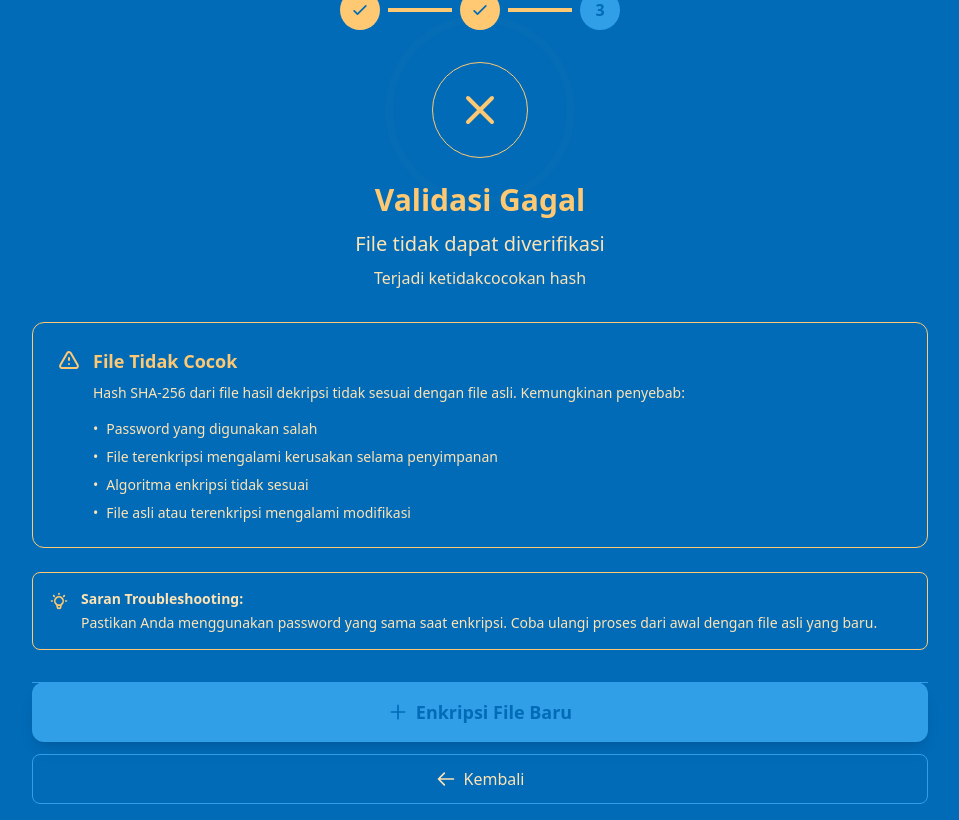
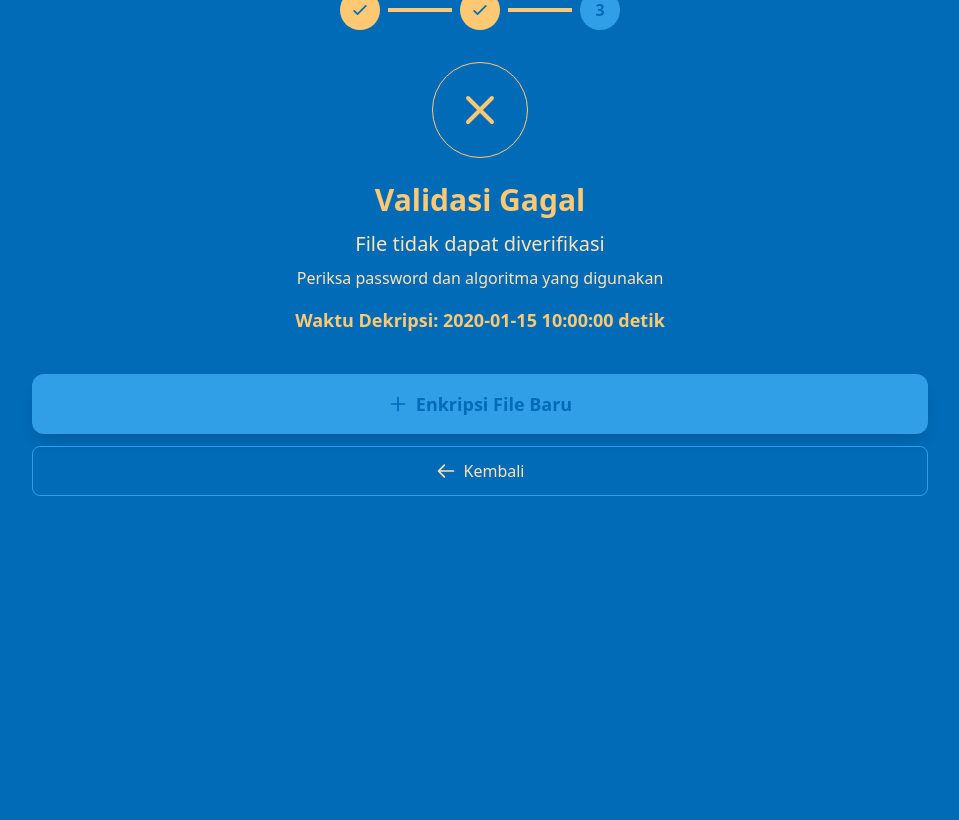
Before and after one commit to Akmalwizdom/project_kriptografi, a Flask app: template templates/final.html in a window 1280 px wide. Shown: the part 226-1046 px from the top of the page, without its empty margins (160-1119 px from the left). After the commit the page ends 722 px from the top, so only its background shows below. Run offline with Flask 3, Linux system fonts and the light colour scheme; the template is opened without the code that fills it: most values are stand-ins (such as "Sample title", 1, 10 or a date in 2020); some libraries are stand-ins or nearby versions.

Commit message:
modifikasi

```diff
--- a/app.py
+++ b/app.py
@@ -1,4 +1,5 @@
 import os
+import time
 from flask import (
     Flask, render_template, request, redirect, url_for,
     session, flash, send_from_directory
@@ -18,8 +19,6 @@ TEMP_DIR = os.path.join(BASE_DIR, 'output_temp')
 app.config['MAX_CONTENT_LENGTH'] = 500 * 1024 * 1024
 app.config['UPLOAD_FOLDER'] = UPLOAD_DIR
 app.config['TEMP_FOLDER'] = TEMP_DIR
-
-# Kunci rahasia untuk session
 app.config['SECRET_KEY'] = 'inirAhas1aB4n9etK3y'
 
 ALLOWED_EXTENSIONS = {'mp4', 'mov', 'avi', 'mkv', 'wmv'}
@@ -28,25 +27,24 @@ os.makedirs(UPLOAD_DIR, exist_ok=True)
 os.makedirs(TEMP_DIR, exist_ok=True)
 
 def allowed_file(filename):
-    return '.' in filename and \
-           filename.rsplit('.', 1)[1].lower() in ALLOWED_EXTENSIONS
+    return '.' in filename and filename.rsplit('.', 1)[1].lower() in ALLOWED_EXTENSIONS
 
-# --- ALUR APLIKASI ---
 
+# --- ROUTE HALAMAN UTAMA ---
 @app.route('/')
 def index():
-    # serve index.html
     return send_from_directory(app.static_folder, 'index.html')
+
 
 @app.errorhandler(413)
 def request_entity_too_large(error):
-    flash(f'File terlalu besar. Batas maksimum adalah 500 MB.', 'error')
+    flash('File terlalu besar. Maksimal 500 MB.', 'error')
     return redirect(url_for('index'))
 
+
+# --- ENKRIPSI FILE ---
 @app.route('/encrypt', methods=['POST'])
 def encrypt_file():
-    """Langkah 2: Unggah, Validasi, dan Enkripsi."""
-
     if 'video_file' not in request.files:
         flash('Tidak ada file yang dipilih.', 'error')
         return redirect(url_for('index'))
@@ -74,7 +72,12 @@ def encrypt_file():
     encrypted_filepath = os.path.join(app.config['TEMP_FOLDER'], encrypted_filename)
 
     try:
+        # --- MULAI HITUNG WAKTU ENKRIPSI ---
+        start_time = time.time()
         proses_kripto('enkripsi', algorithm, key, iv, original_filepath, encrypted_filepath)
+        end_time = time.time()
+        encryption_time = round(end_time - start_time, 2)
+        # -----------------------------------
     except Exception as e:
         flash(f'Terjadi error saat enkripsi: {e}', 'error')
         safe_remove(original_filepath)
@@ -87,15 +90,18 @@ def encrypt_file():
         'encrypted_filename': encrypted_filename,
         'encrypted_path': encrypted_filepath,
         'algorithm': algorithm,
-        'iv': iv.hex()  # Password tidak disimpan
+        'password': password,
+        'iv': iv.hex(),
+        'encryption_time': encryption_time
     }
 
-    flash('File berhasil dienkripsi!', 'success')
+    flash(f'File berhasil dienkripsi dalam {encryption_time} detik!', 'success')
     return redirect(url_for('encryption_result'))
 
+
+# --- TAMPILKAN HASIL ENKRIPSI ---
 @app.route('/result')
 def encryption_result():
-    """Langkah 3: Tampilkan hasil enkripsi."""
     if 'file_info' not in session:
         flash('Session tidak ditemukan. Silakan ulangi proses.', 'error')
         return redirect(url_for('index'))
@@ -103,23 +109,18 @@ def encryption_result():
     file_info = session['file_info']
     return render_template('result.html', file_info=file_info)
 
+
+# --- DEKRIPSI FILE ---
 @app.route('/decrypt', methods=['POST'])
 def decrypt_file():
-    """Langkah 4: Proses Dekripsi (sekarang user input password ulang)."""
     if 'file_info' not in session:
         flash('Session tidak ditemukan. Silakan ulangi proses.', 'error')
         return redirect(url_for('index'))
 
     file_info = session['file_info']
-
-    # 🔹 PASSWORD SEKARANG DIMINTA DARI INPUT FORM
-    input_password = request.form.get('password')
-    if not input_password:
-        flash('Silakan masukkan password untuk dekripsi.', 'error')
-        return redirect(url_for('encryption_result'))
-
+    password = file_info['password']
     iv = bytes.fromhex(file_info['iv'])
-    key = dapatkan_kunci_iv(input_password, iv)
+    key = dapatkan_kunci_iv(password, iv)
     algorithm = file_info['algorithm']
     encrypted_filepath = file_info['encrypted_path']
 
@@ -127,49 +128,59 @@ def decrypt_file():
     decrypted_filepath = os.path.join(app.config['TEMP_FOLDER'], decrypted_filename)
 
     try:
+        # --- MULAI HITUNG WAKTU DEKRIPSI ---
+        start_time = time.time()
         proses_kripto('dekripsi', algorithm, key, iv, encrypted_filepath, decrypted_filepath)
+        end_time = time.time()
+        decryption_time = round(end_time - start_time, 2)
+        # -----------------------------------
     except Exception as e:
         flash(f'Error saat dekripsi: {e}. Kemungkinan password salah.', 'error')
         return redirect(url_for('encryption_result'))
 
     decrypted_hash = hitung_sha256(decrypted_filepath)
     original_hash = file_info['original_hash']
-
     is_valid = (decrypted_hash == original_hash)
 
     session['decrypted_info'] = {
         'filename': decrypted_filename,
         'path': decrypted_filepath,
-        'is_valid': is_valid
+        'is_valid': is_valid,
+        'decryption_time': decryption_time
     }
 
+    flash(f'Dekripsi selesai dalam {decryption_time} detik!', 'success')
     session.modified = True
 
     return redirect(url_for('decryption_final'))
 
+
+# --- TAMPILKAN HASIL AKHIR ---
 @app.route('/final')
 def decryption_final():
-    """Langkah 5: Tampilkan hasil akhir dekripsi."""
     if 'decrypted_info' not in session:
         flash('Belum ada hasil dekripsi.', 'error')
         return redirect(url_for('index'))
 
-    return render_template('final.html',
-                           decrypted_info=session['decrypted_info'],
-                           original_filename=session['file_info']['original_filename'])
+    return render_template(
+        'final.html',
+        decrypted_info=session['decrypted_info'],
+        original_filename=session['file_info']['original_filename']
+    )
 
+
+# --- DOWNLOAD FILE ---
 @app.route('/download/<type>/<filename>')
 def download_file(type, filename):
-    """Mengizinkan pengguna mengunduh file .enc atau hasil dekripsi."""
     directory = app.config['TEMP_FOLDER']
     if type == 'original':
         directory = app.config['UPLOAD_FOLDER']
-
     return send_from_directory(directory, filename, as_attachment=True)
 
+
+# --- BERSIHKAN FILE & SESSION ---
 @app.route('/clear')
 def clear_session_files():
-    """Membersihkan file fisik dari session."""
     if 'file_info' in session:
         safe_remove(session['file_info'].get('original_path'))
         safe_remove(session['file_info'].get('encrypted_path'))
@@ -180,5 +191,6 @@ def clear_session_files():
     flash('Session dan file sementara telah dibersihkan.', 'info')
     return redirect(url_for('index'))
 
+
 if __name__ == '__main__':
     app.run(debug=True, host='0.0.0.0', port=5000)
--- a/templates/final.html
+++ b/templates/final.html
@@ -1,17 +1,18 @@
 <!DOCTYPE html>
 <html lang="id">
 <head>
-    <meta charset="UTF-8">
-    <meta name="viewport" content="width=device-width, initial-scale=1.0">
+    <meta charset="UTF-8" />
+    <meta name="viewport" content="width=device-width, initial-scale=1" />
     <title>Dekripsi Selesai - SecureVault</title>
     <script src="https://cdn.tailwindcss.com"></script>
 </head>
 <body class="min-h-screen bg-[#016bb8] text-[#fee3b3] p-4">
     <div class="max-w-4xl mx-auto">
         <div class="text-center mb-8 pt-8">
-            <div class="flex items-center justify-center mb-4">
+            <div class="flex items-center justify-center mb-4" role="img" aria-label="Ikon validasi selesai">
                 <svg class="w-12 h-12 text-[#319fe8]" fill="none" stroke="currentColor" viewBox="0 0 24 24">
-                    <path stroke-linecap="round" stroke-linejoin="round" stroke-width="2" d="M9 12l2 2 4-4m5.618-4.016A11.955 11.955 0 0112 2.944a11.955 11.955 0 01-8.618 3.04A12.02 12.02 0 003 9c0 5.591 3.824 10.29 9 11.622 5.176-1.332 9-6.03 9-11.622 0-1.042-.133-2.052-.382-3.016z" />
+                    <path stroke-linecap="round" stroke-linejoin="round" stroke-width="2"
+                          d="M9 12l2 2 4-4m5.618-4.016A11.955 11.955 0 0112 2.944a11.955 11.955 0 01-8.618 3.04A12.02 12.02 0 003 9c0 5.591 3.824 10.29 9 11.622 5.176-1.332 9-6.03 9-11.622 0-1.042-.133-2.052-.382-3.016z" />
                 </svg>
             </div>
             <h1 class="text-4xl font-bold text-[#fee3b3] mb-2">SecureVault Video</h1>
@@ -26,60 +27,60 @@
                     </svg>
                 </div>
                 <div class="w-16 h-1 mx-2 bg-[#fec972]"></div>
-
                 <div class="flex items-center justify-center w-10 h-10 rounded-full bg-[#fec972] text-[#016bb8] font-bold">
                     <svg class="w-5 h-5" fill="none" stroke="currentColor" viewBox="0 0 24 24">
                         <path stroke-linecap="round" stroke-linejoin="round" stroke-width="2" d="M5 13l4 4L19 7" />
                     </svg>
                 </div>
                 <div class="w-16 h-1 mx-2 bg-[#fec972]"></div>
-
                 <div class="flex items-center justify-center w-10 h-10 rounded-full bg-[#319fe8] text-[#016bb8] font-bold">
                     3
                 </div>
             </div>
         </div>
 
-        <div class="">
         {% if decrypted_info.is_valid %}
         <div class="text-center mb-8">
             <div class="relative inline-block">
                 <div class="w-24 h-24 bg-transparent border border-[#fec972] rounded-full flex items-center justify-center mx-auto mb-6 animate-pulse">
                     <svg class="w-12 h-12 text-[#fec972]" fill="none" stroke="currentColor" viewBox="0 0 24 24">
-                                <path stroke-linecap="round" stroke-linejoin="round" stroke-width="2" d="M9 12l2 2 4-4m6 2a9 9 0 11-18 0 9 9 0 0118 0z" />
+                        <path stroke-linecap="round" stroke-linejoin="round" stroke-width="2"
+                              d="M9 12l2 2 4-4m6 2a9 9 0 11-18 0 9 9 0 0118 0z" />
                     </svg>
-                        </div>
-                        <div class="absolute inset-0 w-24 h-24 mx-auto">
-                            <div class="absolute inset-0 border-4 border-[#fec972] rounded-full animate-ping"></div>
                 </div>
             </div>
             <h2 class="text-3xl font-bold text-[#fec972] mb-3">Validasi Berhasil!</h2>
             <p class="text-xl text-[#fee3b3] mb-2">File terdekripsi dengan sempurna</p>
-                    <p class="text-[#fee3b3]">Integritas file telah diverifikasi ✓</p>
+            <p class="text-[#fee3b3] mb-4">Integritas file telah diverifikasi ✓</p>
+
+            <!-- ⏱ Tambahkan waktu dekripsi -->
+            <p class="text-[#fec972] font-semibold text-lg">
+                Waktu Dekripsi: {{ decrypted_info.decryption_time }} detik
+            </p>
         </div>
 
         <div class="bg-transparent border border-[#fec972] rounded-xl p-6 mb-6">
             <div class="flex items-start mb-4">
                 <svg class="w-6 h-6 text-[#fec972] mr-3 mt-0.5 flex-shrink-0" fill="none" stroke="currentColor" viewBox="0 0 24 24">
-                            <path stroke-linecap="round" stroke-linejoin="round" stroke-width="2" d="M9 12l2 2 4-4m5.618-4.016A11.955 11.955 0 0112 2.944a11.955 11.955 0 01-8.618 3.04A12.02 12.02 0 003 9c0 5.591 3.824 10.29 9 11.622 5.176-1.332 9-6.03 9-11.622 0-1.042-.133-2.052-.382-3.016z" />
+                    <path stroke-linecap="round" stroke-linejoin="round" stroke-width="2"
+                          d="M9 12l2 2 4-4m5.618-4.016A11.955 11.955 0 0112 2.944a11.955 11.955 0 01-8.618 3.04A12.02 12.02 0 003 9c0 5.591 3.824 10.29 9 11.622 5.176-1.332 9-6.03 9-11.622 0-1.042-.133-2.052-.382-3.016z" />
                 </svg>
                 <div>
                     <p class="text-[#fec972] font-bold text-lg mb-2">Integritas Terjaga 100%</p>
                     <p class="text-[#fee3b3] text-sm mb-3">
-                                File hasil dekripsi identik dengan file asli yang Anda upload.
-                                Verifikasi menggunakan hash SHA-256.
+                        File hasil dekripsi identik dengan file asli. Verifikasi dilakukan menggunakan hash SHA-256.
                     </p>
                     <div class="bg-[#016bb8] rounded-lg p-4 space-y-2">
-                                <div class="flex items-center justify-between">
-                                    <span class="text-[#fee3b3] text-sm">File Asli:</span>
-                                    <span class="text-[#fee3b3] font-semibold text-sm">{{ original_filename }}</span>
+                        <div class="flex justify-between text-sm">
+                            <span class="text-[#fee3b3]">File Asli:</span>
+                            <span class="text-[#fee3b3] font-semibold">{{ original_filename }}</span>
                         </div>
-                                <div class="flex items-center justify-between">
-                                    <span class="text-[#fee3b3] text-sm">File Terdekripsi:</span>
-                                    <span class="text-[#fec972] font-mono text-sm">{{ decrypted_info.filename }}</span>
+                        <div class="flex justify-between text-sm">
+                            <span class="text-[#fee3b3]">File Terdekripsi:</span>
+                            <span class="text-[#fec972] font-mono">{{ decrypted_info.filename }}</span>
                         </div>
-                                <div class="flex items-center justify-between pt-2 border-t border-[#319fe8]">
-                                    <span class="text-[#fee3b3] text-sm">Status Hash:</span>
+                        <div class="flex justify-between text-sm pt-2 border-t border-[#319fe8]">
+                            <span class="text-[#fee3b3]">Status Hash:</span>
                             <span class="text-[#fec972] font-bold flex items-center">
                                 <svg class="w-4 h-4 mr-1" fill="none" stroke="currentColor" viewBox="0 0 24 24">
                                     <path stroke-linecap="round" stroke-linejoin="round" stroke-width="2" d="M5 13l4 4L19 7" />
@@ -95,89 +96,32 @@
         <a href="{{ url_for('download_file', type='temp', filename=decrypted_info.filename) }}"
            class="w-full bg-[#fec972] text-[#016bb8] py-4 rounded-xl font-bold text-lg hover:bg-[#fee3b3] transition-all flex items-center justify-center shadow-lg hover:shadow-xl mb-4 block group">
             <svg class="w-5 h-5 mr-2 group-hover:animate-bounce" fill="none" stroke="currentColor" viewBox="0 0 24 24">
-                        <path stroke-linecap="round" stroke-linejoin="round" stroke-width="2" d="M4 16v1a3 3 0 003 3h10a3 3 0 003-3v-1m-4-4l-4 4m0 0l-4-4m4 4V4" />
+                <path stroke-linecap="round" stroke-linejoin="round" stroke-width="2"
+                      d="M4 16v1a3 3 0 003 3h10a3 3 0 003-3v-1m-4-4l-4 4m0 0l-4-4m4 4V4" />
             </svg>
             Download File Terdekripsi
         </a>
 
-                <div class="bg-transparent border border-[#319fe8] rounded-lg p-4 flex items-start mb-6">
-                    <svg class="w-5 h-5 text-[#319fe8] mr-3 mt-0.5 flex-shrink-0" fill="none" stroke="currentColor" viewBox="0 0 24 24">
-                        <path stroke-linecap="round" stroke-linejoin="round" stroke-width="2" d="M13 16h-1v-4h-1m1-4h.01M21 12a9 9 0 11-18 0 9 9 0 0118 0z" />
-                    </svg>
-                    <p class="text-[#fee3b3] text-sm">
-                        File yang Anda download adalah versi terdekripsi dari file video asli.
-                        Anda dapat memutar video ini dengan media player favorit Anda.
-                    </p>
-                </div>
-
         {% else %}
+        <!-- Jika Validasi Gagal -->
         <div class="text-center mb-8">
-                    <div class="relative inline-block">
-                        <div class="w-24 h-24 bg-transparent border border-[#fec972] rounded-full flex items-center justify-center mx-auto mb-6">
+            <div class="w-24 h-24 border border-[#fec972] rounded-full flex items-center justify-center mx-auto mb-6" role="img" aria-label="Ikon validasi gagal">
                 <svg class="w-12 h-12 text-[#fec972]" fill="none" stroke="currentColor" viewBox="0 0 24 24">
                     <path stroke-linecap="round" stroke-linejoin="round" stroke-width="2" d="M6 18L18 6M6 6l12 12" />
                 </svg>
             </div>
-                        <div class="absolute inset-0 w-24 h-24 mx-auto">
-                            <div class="absolute inset-0 border-4 border-[#fec972] rounded-full animate-ping"></div>
-                        </div>
-                    </div>
             <h2 class="text-3xl font-bold text-[#fec972] mb-3">Validasi Gagal</h2>
             <p class="text-xl text-[#fee3b3] mb-2">File tidak dapat diverifikasi</p>
-                    <p class="text-[#fee3b3]">Terjadi ketidakcocokan hash</p>
-                </div>
+            <p class="text-[#fee3b3] mb-4">Periksa password dan algoritma yang digunakan</p>
 
-                <div class="bg-transparent border border-[#fec972] rounded-xl p-6 mb-6">
-                    <div class="flex items-start">
-                        <svg class="w-6 h-6 text-[#fec972] mr-3 mt-0.5 flex-shrink-0" fill="none" stroke="currentColor" viewBox="0 0 24 24">
-                            <path stroke-linecap="round" stroke-linejoin="round" stroke-width="2" d="M12 9v2m0 4h.01m-6.938 4h13.856c1.54 0 2.502-1.667 1.732-3L13.732 4c-.77-1.333-2.694-1.333-3.464 0L3.34 16c-.77 1.333.192 3 1.732 3z" />
-                        </svg>
-                        <div>
-                            <p class="text-[#fec972] font-bold text-lg mb-2">File Tidak Cocok</p>
-                            <p class="text-[#fee3b3] text-sm mb-4">
-                                Hash SHA-256 dari file hasil dekripsi tidak sesuai dengan file asli.
-                                Kemungkinan penyebab:
+            <p class="text-[#fec972] font-semibold text-lg">
+                Waktu Dekripsi: {{ decrypted_info.decryption_time }} detik
             </p>
-                            <ul class="space-y-2 text-[#fee3b3] text-sm">
-                                <li class="flex items-start">
-                                    <span class="mr-2">•</span>
-                                    <span>Password yang digunakan salah</span>
-                                </li>
-                                <li class="flex items-start">
-                                    <span class="mr-2">•</span>
-                                    <span>File terenkripsi mengalami kerusakan selama penyimpanan</span>
-                                </li>
-                                <li class="flex items-start">
-                                    <span class="mr-2">•</span>
-                                    <span>Algoritma enkripsi tidak sesuai</span>
-                                </li>
-                                <li class="flex items-start">
-                                    <span class="mr-2">•</span>
-                                    <span>File asli atau terenkripsi mengalami modifikasi</span>
-                                </li>
-                            </ul>
-                        </div>
-                    </div>
-                </div>
-
-                <div class="bg-transparent border border-[#fec972] rounded-lg p-4 flex items-start mb-6">
-                    <svg class="w-5 h-5 text-[#fec972] mr-3 mt-0.5 flex-shrink-0" fill="none" stroke="currentColor" viewBox="0 0 24 24">
-                        <path stroke-linecap="round" stroke-linejoin="round" stroke-width="2" d="M9.663 17h4.673M12 3v1m6.364 1.636l-.707.707M21 12h-1M4 12H3m3.343-5.657l-.707-.707m2.828 9.9a5 5 0 117.072 0l-.548.547A3.374 3.374 0 0014 18.469V19a2 2 0 11-4 0v-.531c0-.895-.356-1.754-.988-2.386l-.548-.547z" />
-                    </svg>
-                    <div class="text-[#fee3b3] text-sm">
-                        <p class="font-semibold mb-1">Saran Troubleshooting:</p>
-                        <p>Pastikan Anda menggunakan password yang sama saat enkripsi. Coba ulangi proses dari awal dengan file asli yang baru.</p>
-                    </div>
         </div>
         {% endif %}
 
-            <div class="relative my-8">
-                <div class="absolute inset-0 flex items-center">
-                    <div class="w-full border-t border-[#319fe8]"></div>
-                </div>
-            </div>
-
-            <div class="space-y-3">
+        <!-- Tombol Aksi -->
+        <div class="space-y-3 mt-10">
             <a href="{{ url_for('clear_session_files') }}"
                class="w-full bg-[#319fe8] text-[#016bb8] py-4 rounded-xl font-bold text-lg hover:bg-[#fee3b3] hover:text-[#016bb8] transition-all flex items-center justify-center shadow-lg hover:shadow-xl block">
                 <svg class="w-5 h-5 mr-2" fill="none" stroke="currentColor" viewBox="0 0 24 24">
@@ -196,33 +140,24 @@
         </div>
     </div>
 
-    </div>
-
     <script>
         document.addEventListener('DOMContentLoaded', function() {
-            const isValid = {{ 'true' if decrypted_info.is_valid else 'false' }};
-
-            // Add fade-in animation
-            const card = document.querySelector('body');
-            card.style.opacity = '0';
-
+            const isValid = {{ decrypted_info.is_valid | lower }};
+            const body = document.body;
+            body.style.opacity = '0';
             setTimeout(() => {
-                card.style.transition = 'all 0.5s ease-out';
-                card.style.opacity = '1';
-                card.style.transform = 'translateY(0)';
+                body.style.transition = 'opacity 0.6s ease';
+                body.style.opacity = '1';
             }, 100);
 
-            // Simple confetti effect for success
             if (isValid) {
                 createConfetti();
             }
         });
 
         function createConfetti() {
-            const colors = ['#319fe8', '#fec972', '#fee3b3']; // Updated color palette
-            const confettiCount = 50;
-
-            for (let i = 0; i < confettiCount; i++) {
+            const colors = ['#319fe8', '#fec972', '#fee3b3'];
+            for (let i = 0; i < 50; i++) {
                 setTimeout(() => {
                     const confetti = document.createElement('div');
                     confetti.style.position = 'fixed';
@@ -234,19 +169,17 @@
                     confetti.style.borderRadius = '50%';
                     confetti.style.pointerEvents = 'none';
                     confetti.style.zIndex = '9999';
-                    confetti.style.opacity = '0.8';
-
                     document.body.appendChild(confetti);
 
-                    const animation = confetti.animate([
-                        { transform: 'translateY(0) rotate(0deg)', opacity: 0.8 },
+                    const anim = confetti.animate([
+                        { transform: 'translateY(0) rotate(0deg)', opacity: 0.9 },
                         { transform: `translateY(${window.innerHeight + 20}px) rotate(${Math.random() * 360}deg)`, opacity: 0 }
                     ], {
                         duration: 3000 + Math.random() * 2000,
-                        easing: 'cubic-bezier(0.25, 0.46, 0.45, 0.94)'
+                        easing: 'ease-in-out'
                     });
 
-                    animation.onfinish = () => confetti.remove();
+                    anim.onfinish = () => confetti.remove();
                 }, i * 30);
             }
         }
```
Also changed, not shown: templates/result.html (+11 -24 lines). Lines whose indentation alone changed are shown as unchanged.
